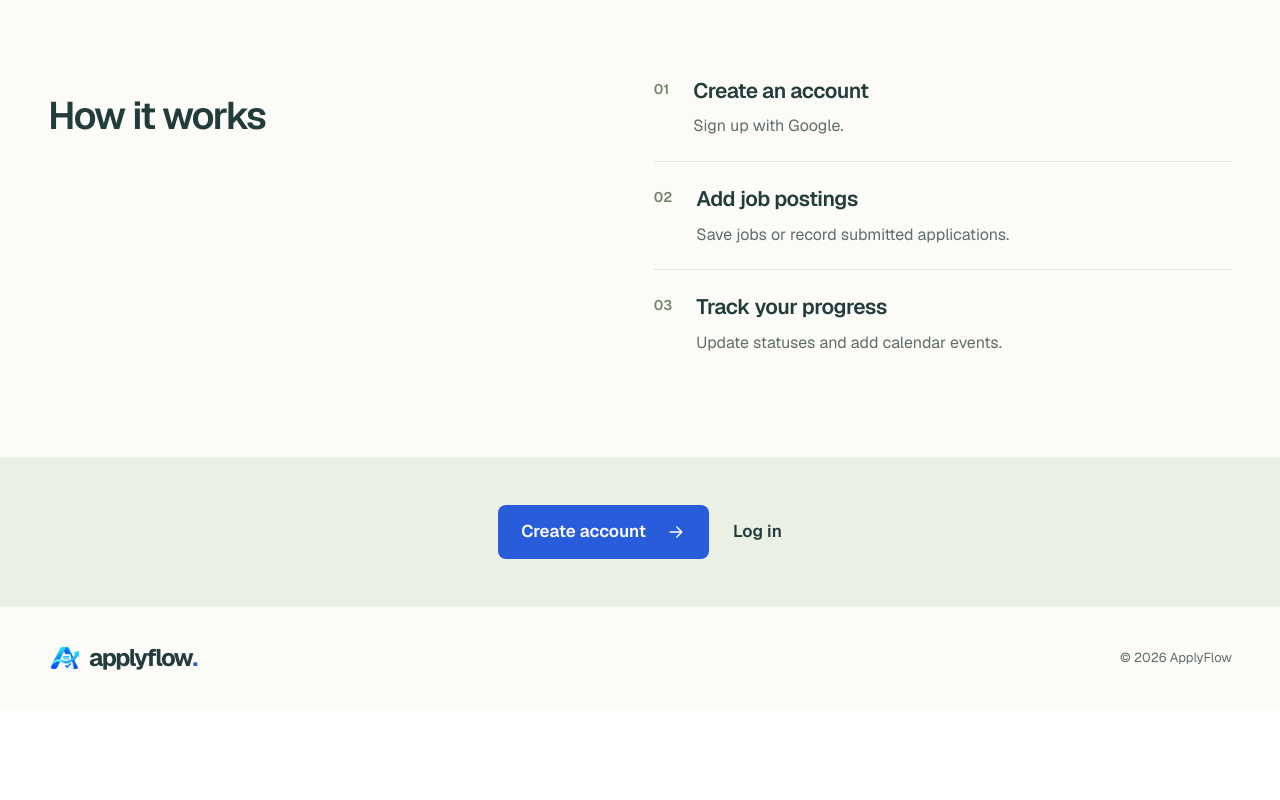
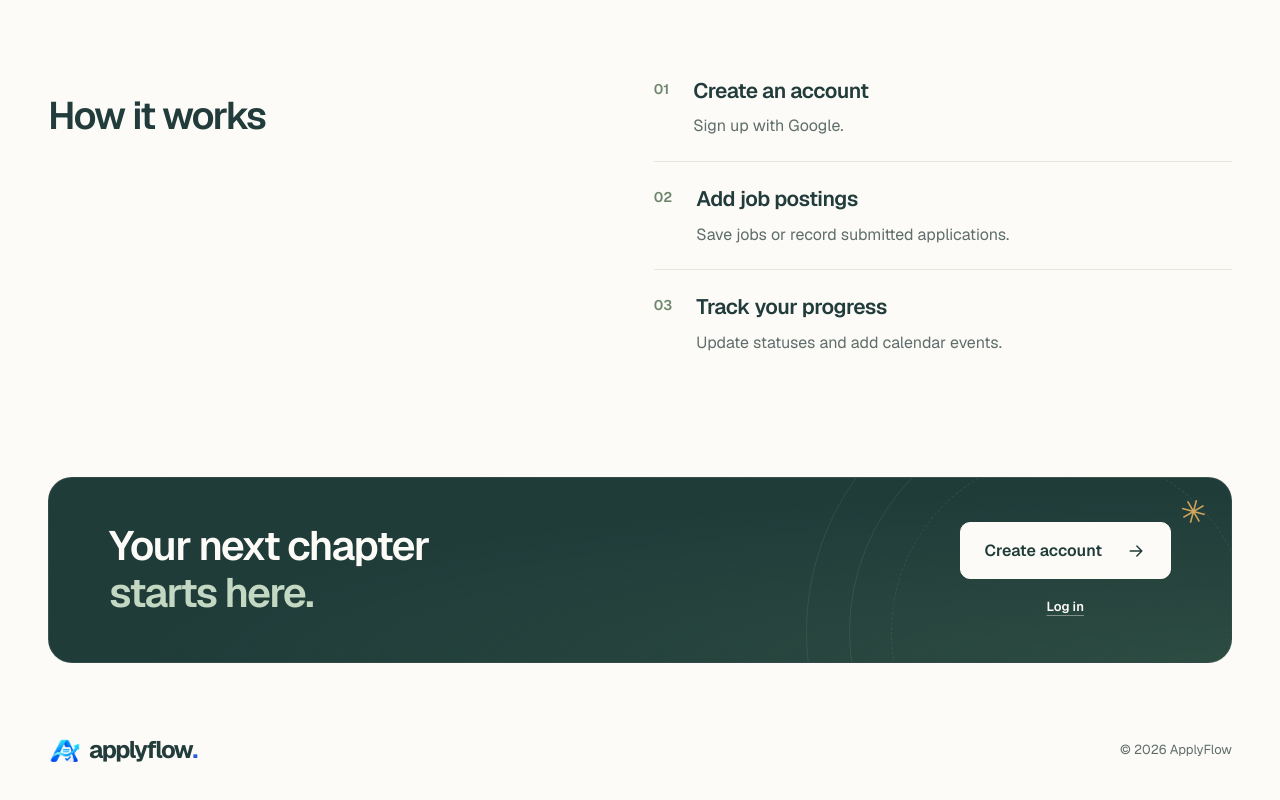
Before and after one commit to strawcas/apply-flow, a Next.js app: page / in a window 1280 px wide. Shown: the part 1278-2078 px from the top of the page. Before the commit the page ends 1987 px from the top, so only its background shows below. Built offline with nearby package versions, Linux system fonts and the light colour scheme.

Commit message:
style: redesign landing page sign-up section with a compact CTA card

```diff
--- /dev/null
+++ b/app/page.module.css
@@ -0,0 +1,184 @@
+.cta {
+    position: relative;
+    isolation: isolate;
+    display: grid;
+    grid-template-columns: minmax(0, 1fr) auto;
+    align-items: center;
+    gap: 56px;
+    width: min(1240px, calc(100% - 96px));
+    margin: 20px auto 36px;
+    padding: 44px 60px;
+    overflow: hidden;
+    border: 1px solid #ffffff12;
+    border-radius: 24px;
+    background: radial-gradient(ellipse at 100% 100%, #395b4a80, transparent 65%), #203c39;
+    color: #fcfbf7;
+}
+
+:global(.dark) .cta {
+    background: radial-gradient(ellipse at 100% 100%, #29494c80, transparent 65%), #172d38;
+}
+
+.ctaCopy,
+.ctaActions {
+    position: relative;
+    z-index: 1;
+}
+
+.ctaHeading {
+    font-size: clamp(34px, 3.2vw, 44px);
+    font-weight: 550;
+    line-height: 1.14;
+    letter-spacing: -1.6px;
+}
+
+.ctaHeading span {
+    color: #c3d8c2;
+}
+
+.ctaActions {
+    display: flex;
+    flex-direction: column;
+    align-items: center;
+    gap: 18px;
+}
+
+.ctaButton {
+    display: inline-flex;
+    align-items: center;
+    justify-content: center;
+    gap: 24px;
+    min-height: 56px;
+    padding: 15px 24px;
+    border: 1px solid #fcfbf7;
+    border-radius: 10px;
+    background: #fcfbf7;
+    color: #203c39;
+    font-size: 16px;
+    font-weight: 600;
+    transition:
+        background 180ms ease,
+        border-color 180ms ease,
+        transform 180ms ease;
+}
+
+.ctaButton:hover {
+    transform: translateY(-2px);
+    border-color: #deead9;
+    background: #deead9;
+}
+
+.ctaLogin {
+    color: #fcfbf7;
+    font-size: 13px;
+    font-weight: 600;
+    text-decoration: underline;
+    text-underline-offset: 4px;
+    text-decoration-color: #fcfbf766;
+}
+
+.ctaLogin:hover {
+    text-decoration-color: currentColor;
+}
+
+.cta a:focus-visible {
+    outline: 3px solid #c3d8c2;
+    outline-offset: 5px;
+}
+
+.ctaOrbit {
+    position: absolute;
+    z-index: 0;
+    right: -105px;
+    bottom: -235px;
+    width: 530px;
+    height: 530px;
+    border: 1px solid #c3d8c21a;
+    border-radius: 50%;
+    pointer-events: none;
+}
+
+.ctaOrbit::before,
+.ctaOrbit::after {
+    content: "";
+    position: absolute;
+    inset: 42px;
+    border: 1px solid #c3d8c21a;
+    border-radius: inherit;
+}
+
+.ctaOrbit::after {
+    inset: 84px;
+    border-style: dashed;
+}
+
+.ctaSpark {
+    position: absolute;
+    top: 18px;
+    right: 24px;
+    color: #d3a65d;
+    font-size: 32px;
+    line-height: 1;
+    transform: rotate(15deg);
+    pointer-events: none;
+}
+
+@media (max-width: 1100px) {
+    .cta {
+        width: calc(100% - 64px);
+        gap: 32px;
+        padding: 44px 40px;
+    }
+}
+
+@media (max-width: 850px) {
+    .cta {
+        grid-template-columns: 1fr;
+        gap: 30px;
+    }
+
+    .ctaActions {
+        align-items: flex-start;
+        gap: 14px;
+    }
+}
+
+@media (max-width: 600px) {
+    .cta {
+        width: calc(100% - 40px);
+        margin: 12px auto 24px;
+        padding: 36px 26px;
+        border-radius: 18px;
+    }
+
+    .ctaHeading {
+        font-size: 32px;
+        letter-spacing: -1px;
+    }
+
+    .ctaSpark {
+        top: 22px;
+        right: 20px;
+        font-size: 28px;
+    }
+
+    .ctaActions,
+    .ctaButton {
+        width: 100%;
+    }
+
+    .ctaLogin {
+        align-self: center;
+        text-align: center;
+    }
+}
+
+@media (prefers-reduced-motion: reduce) {
+    .ctaButton {
+        transition: none;
+    }
+
+    .ctaButton:hover {
+        transform: none;
+    }
+}
--- a/app/page.tsx
+++ b/app/page.tsx
@@ -3,6 +3,7 @@ import Link from "next/link";
 import { AuthLogo } from "./_components/auth/auth-logo";
 import Icon, { type IconName } from "./_components/dashboard/dashboard-icon";
 import ThemeToggle from "./_components/theme-toggle";
+import styles from "./page.module.css";
 
 export const metadata: Metadata = {
     title: "ApplyFlow | Job application tracker",
@@ -264,19 +265,26 @@ export default function HomePage() {
                         ))}
                     </ol>
                 </section>
-                <section
-                    aria-label="Get started"
-                    className="flex flex-wrap items-center justify-center gap-6 bg-[var(--green-soft,#eaf0e4)] py-12 px-6"
-                >
-                    <Link
-                        href="/signup"
-                        className="inline-flex items-center justify-center gap-5 font-semibold rounded-[8px] min-h-[54px] [transition:background_.18s,_transform_.18s] text-white bg-[var(--blue)] py-[13px] px-[23px] hover:bg-[#194bbb] hover:[transform:translateY(-2px)]"
-                    >
-                        Create account <Icon name="arrow" />
-                    </Link>
-                    <Link href="/login" className="font-semibold hover:underline">
-                        Log in
-                    </Link>
+                <section aria-labelledby="get-started-heading" className={styles.cta}>
+                    <div className={styles.ctaOrbit} aria-hidden="true" />
+                    <span className={styles.ctaSpark} aria-hidden="true">
+                        ✳
+                    </span>
+                    <div className={styles.ctaCopy}>
+                        <h2 id="get-started-heading" className={styles.ctaHeading}>
+                            Your next chapter
+                            <br />
+                            <span>starts here.</span>
+                        </h2>
+                    </div>
+                    <div className={styles.ctaActions}>
+                        <Link href="/signup" className={styles.ctaButton}>
+                            Create account <Icon name="arrow" />
+                        </Link>
+                        <Link href="/login" className={styles.ctaLogin}>
+                            Log in
+                        </Link>
+                    </div>
                 </section>
             </main>
             <footer className="[width:min(1240px,_calc(100%_-_96px))] flex items-center justify-between gap-6 mx-auto py-8 [&_>_p]:text-[13px] [&_>_p]:text-[var(--muted)] [&_>_span]:text-[13px] [&_>_span]:text-[var(--muted)] max-[1100px]:[width:calc(100%_-_64px)] max-[850px]:flex-wrap max-[850px]:[&_>_p]:hidden max-[600px]:[width:calc(100%_-_40px)] max-[600px]:gap-[14px] max-[600px]:[&_>_span]:text-[12px]">
```
